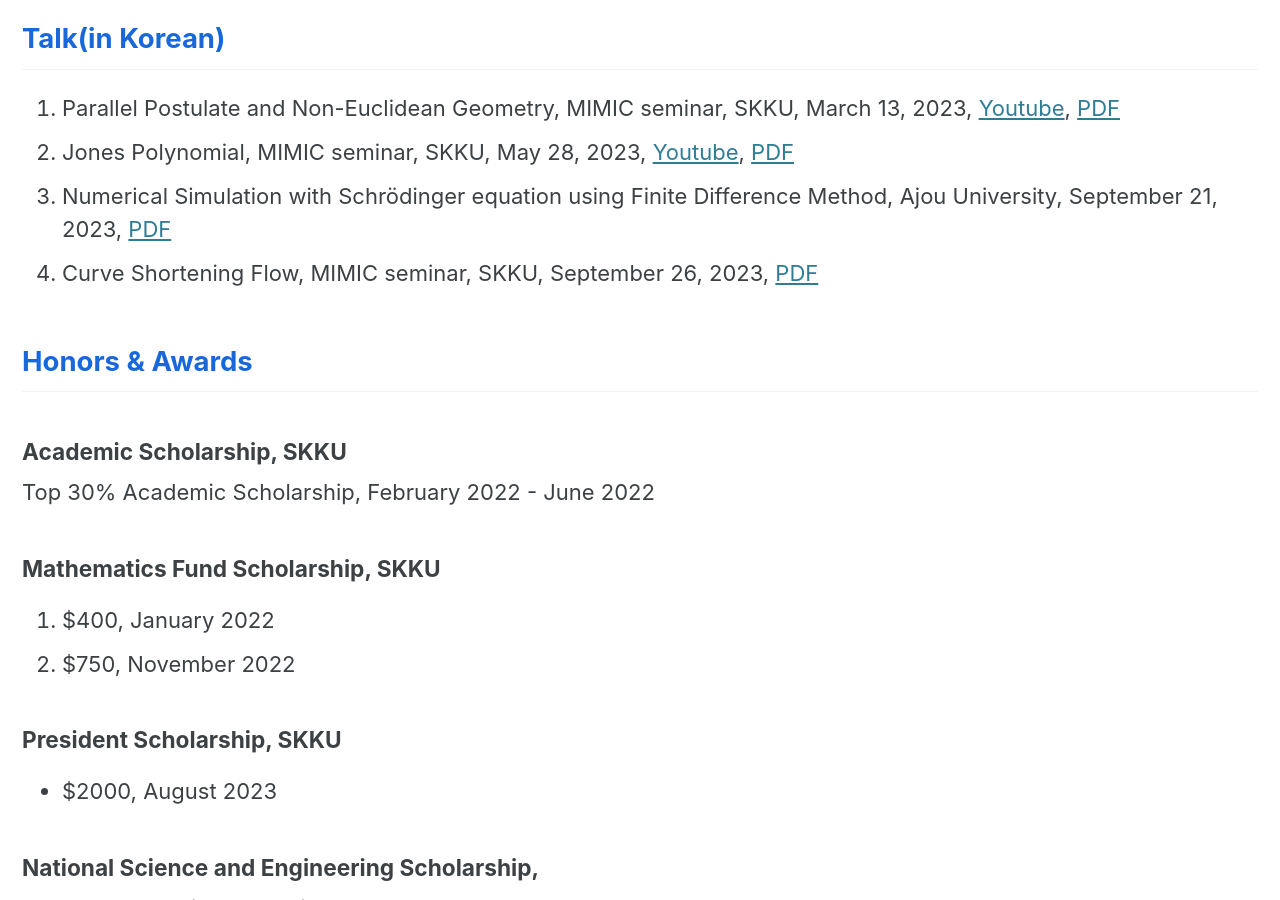
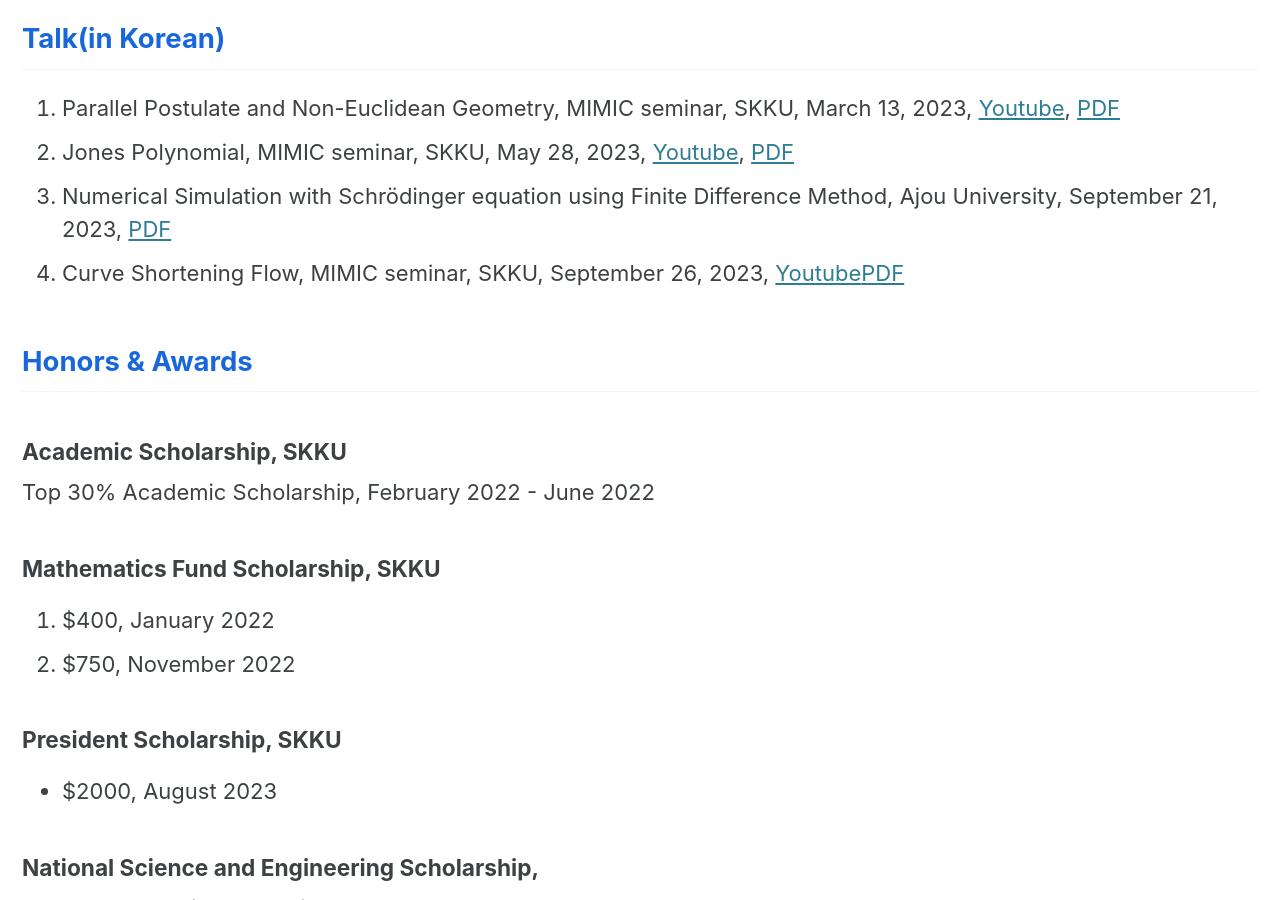
Before and after one commit to JaehoonYoo-byeolla/JaehoonYoo-byeolla.github.io, a Jekyll site: the page built from _pages/about.md, in a window 1280 px wide and 900 px high, scrolled down 1649 px. Built offline with Jekyll 4.4.1, drawn with Linux system fonts in a browser that asks for light colours; cached includes are drawn as plain includes; formulas are drawn with MathJax 3.

Commit message:
Update about.md

```diff
--- a/_pages/about.md
+++ b/_pages/about.md
@@ -47,7 +47,7 @@ under the supervision of/ professor Seungwon Kim<br>
 1. Parallel Postulate and Non-Euclidean Geometry, MIMIC seminar, SKKU, March 13, 2023, [Youtube](https://youtu.be/GT07SxAlAYw), [PDF](../talk%20pdf/non-Euclidean.pdf)
 2. Jones Polynomial, MIMIC seminar, SKKU, May 28, 2023, [Youtube](https://youtu.be/HrZX18lCr-Y), [PDF](../talk%20pdf/Jones_Polynomial.pdf)
 3. Numerical Simulation with Schrödinger equation using Finite Difference Method, Ajou University, September 21, 2023, [PDF](../talk%20pdf/Ajou%20talk.pdf)
-3. Curve Shortening Flow, MIMIC seminar, SKKU, September 26, 2023, [PDF](../talk%20pdf/Curve_Shortening_Flow.pdf)
+3. Curve Shortening Flow, MIMIC seminar, SKKU, September 26, 2023, [Youtube](https://youtu.be/VhNydTJQqqw)[PDF](../talk%20pdf/Curve_Shortening_Flow.pdf)
 
 <h2 style="color:#1867db">Honors & Awards</h2>
 
```
